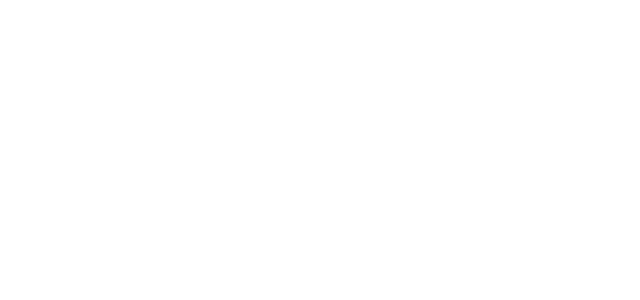
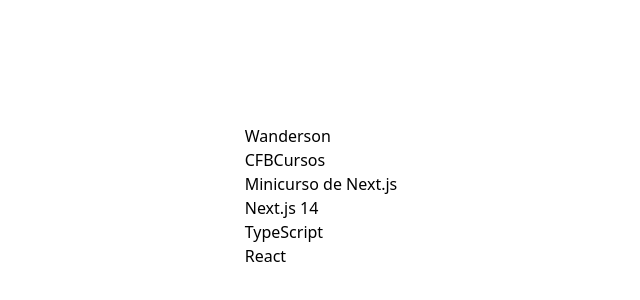
Before and after one commit to wandersonwendel/MiniCurso-NextJs, a Next.js app: page / in a window 1280 px wide. Shown: the part 204-504 px from the top of the page, without its empty margins (319-959 px from the left). Built offline with nearby package versions, Linux system fonts and the light colour scheme.

Commit message:
feat: Create variables in the global scope. - Define 'nome' as a constant and 'canal' as a mutable variable.

```diff
--- a/app/page.tsx
+++ b/app/page.tsx
@@ -1,5 +1,19 @@
+const nome = "Wanderson";
+let canal = "CFBCursos";
+
 export default function Home() {
   return (
-    <main className="flex min-h-screen flex-col justify-center items-center"></main>
+    <main className="flex min-h-screen flex-col justify-center items-center">
+      <div>
+        {/* Utilizando o Js dentro do HTML, para acessar variáveis */}
+        <div>{nome}</div>
+        <div>{canal}</div>
+
+        <div>Minicurso de Next.js</div>
+        <div>Next.js 14</div>
+        <div>TypeScript</div>
+        <div>React</div>
+      </div>
+    </main>
   );
 }
```
